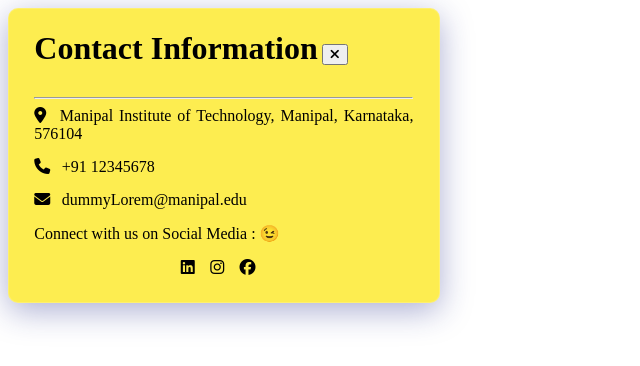
After one commit to projectmudra/ProjectMudra, a PHP site: page /popupTemp.html in a window 1280 px wide. The commit adds this page. Shown: the top 366 px of the page, without its empty margins (0-640 px from the left). Run offline with PHP 8.4, Linux system fonts and the light colour scheme; some libraries are stand-ins or nearby versions.

Commit message:
Contact info Toggle added

```diff
--- /dev/null
+++ b/popupTemp.html
@@ -0,0 +1,89 @@
+<!DOCTYPE html>
+<html lang="en">
+  <head>
+    <meta charset="UTF-8" />
+    <meta http-equiv="X-UA-Compatible" content="IE=edge" />
+    <meta name="viewport" content="width=device-width, initial-scale=1.0" />
+    <title>PopUpTemp</title>
+    <script
+      src="https://kit.fontawesome.com/b0c1d7f317.js"
+      crossorigin="anonymous"
+    ></script>
+    <style>
+      .popup {
+        text-align: justify;
+        background: rgba(253, 237, 80, 1);
+        box-shadow: 0 8px 32px 0 rgba(31, 38, 135, 0.37);
+        backdrop-filter: blur(20px);
+        -webkit-backdrop-filter: blur(20px);
+        border-radius: 10px;
+        border: 1px solid rgba(255, 255, 255, 0.18);
+        width: 30%;
+        padding: 2%;
+        padding-top: 0;
+      }
+      .location{
+          margin-bottom: 4%;
+      }
+      .phone{
+          margin-bottom: 4%;
+      }
+      .mail{
+          margin-bottom: 4%;
+      }
+      .icon{
+          margin-right: 2%;
+
+      }
+      .icon-social{
+          margin-right: 3%;
+          color: black;
+
+      }
+
+    </style>
+  </head>
+  <body>
+      <div id="modal_container">
+        <div class="popup">
+            <h1 style="display: inline-block;">Contact Information</h1>
+            <button style="margin-right: auto;" id="close"><i class="fas fa-times fa-1x"></i></button>
+            <hr>
+          <div class="location">
+            <i class="fas fa-map-marker-alt icon"></i>
+            <span>Manipal Institute of Technology, Manipal, Karnataka, 576104</span>
+          </div>
+
+          <div class="phone">
+            <i class="fas fa-phone icon"></i>
+            <span>+91 12345678</span>
+          </div>
+
+          <div class="mail">
+            <i class="fas fa-envelope icon"></i>
+            <span>dummyLorem@manipal.edu</span>
+          </div>
+
+          <span style="display: block; margin-bottom: 4%;">Connect with us on Social Media : 😉</span>
+
+          <div class="social" style="text-align: center;">
+            <a
+              href="https://www.linkedin.com/in/project-mudra-a0736b1bb/"
+              target="_blank"
+              ><i class="fab fa-linkedin fa-1x icon-social"></i
+            ></a>
+            <a href="https://www.instagram.com/mudramanipal/" target="_blank"
+              ><i class="fab fa-instagram fa-1x icon-social"></i
+            ></a>
+            <a
+              href="https://www.facebook.com/Mudra-Manipal-119536906380117/"
+              target="_blank"
+              ><i class="fab fa-facebook fa-1x icon-social"></i
+            ></a>
+          </div>
+        </div>
+
+      </div>
+
+  </body>
+</html>
```
Also changed, not shown: css/styles.css (+39 -0 lines), images/popupTemp.html (deleted, +0 -75 lines), index.html (+46 -2 lines), js/index.js (added, +15 -0 lines).
